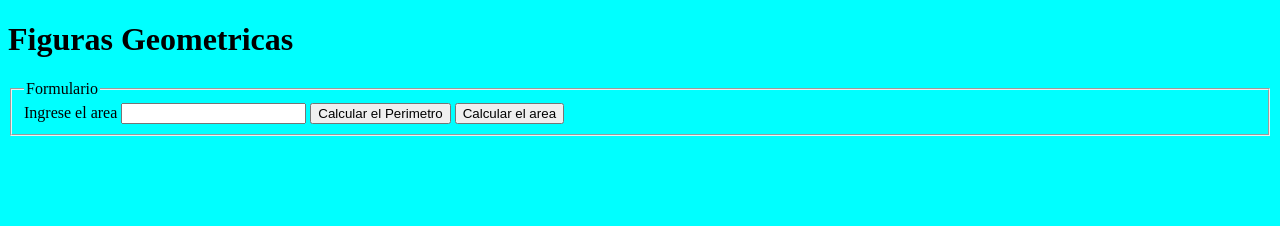
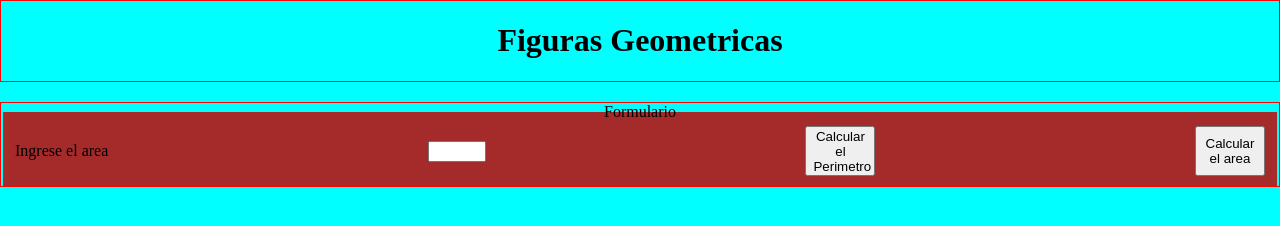
Before and after one commit to ivan96v7/Figuras-Geometricas, a plain HTML site: page index.html in a window 1280 px wide. Drawn offline with Linux system fonts and the light colour scheme.

Commit message:
los estilos han sido adactados a tamano movil terminado

```diff
--- a/style.css
+++ b/style.css
@@ -2,4 +2,40 @@
 
 body{
     background-color: aqua;
+    padding:0px;
+    margin: 0px;
 }
+
+header{
+    border: 1px solid red;
+    text-align: center;
+    margin-bottom: 20px;
+}
+
+section{
+    border: 1px solid red;
+}
+
+fieldset{
+    border:none;
+    background-color: brown;
+}
+
+legend{
+    text-align: center;
+}
+
+#texto1{
+    width:50px;
+}
+
+button{
+    width: 70px;
+    height: 50px;
+}
+
+form{
+    display: flex;
+    justify-content: space-between;
+    align-items: center;
+}
```
